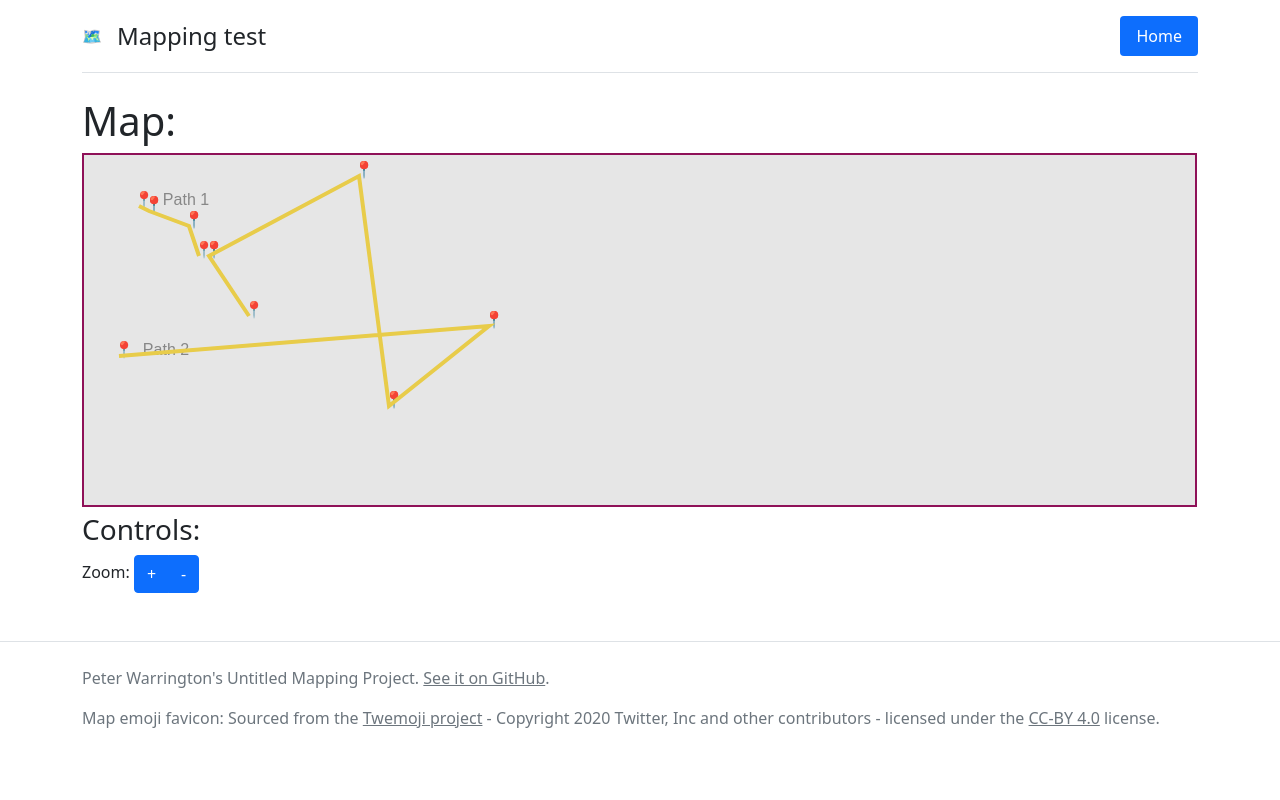
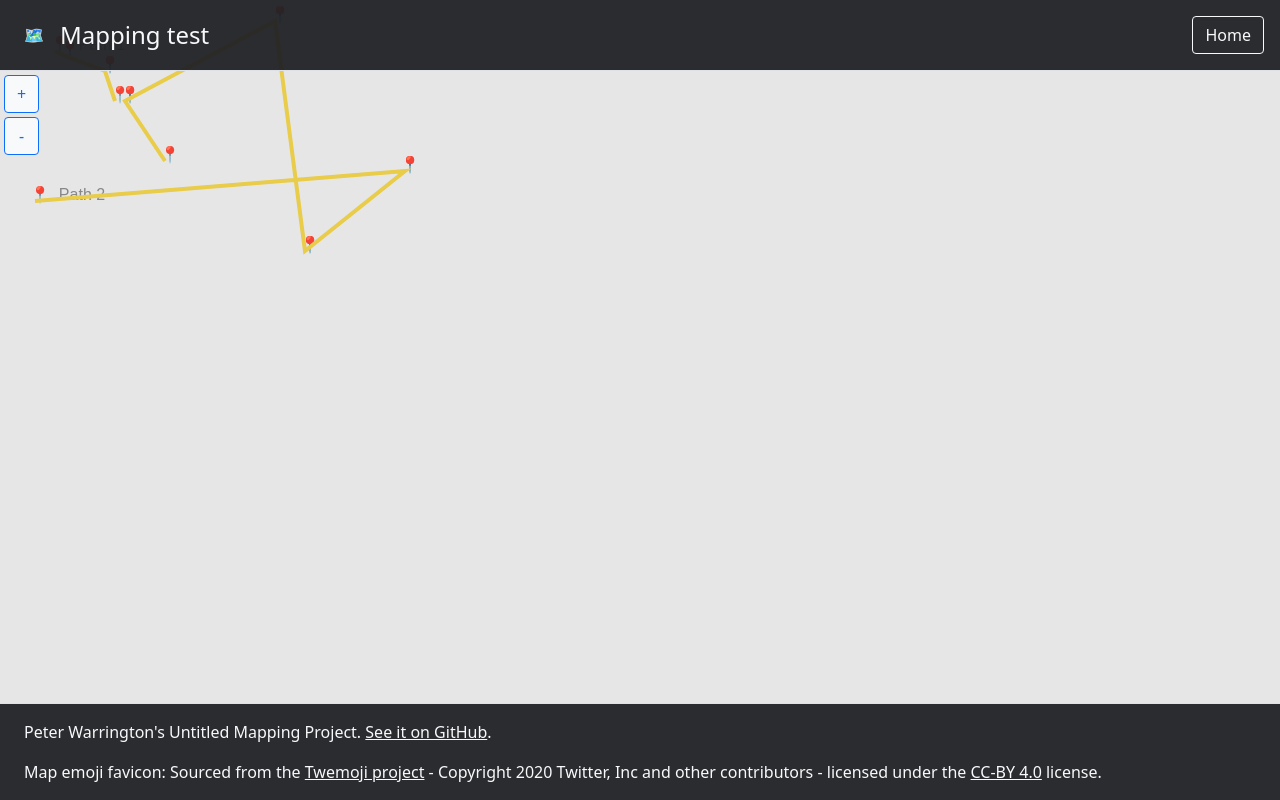
Before and after one commit to PeterWarrington/NEA-mapping, a website: page src/web/index/index.html in a window 1280 px wide. Drawn offline with nearby package versions, Linux system fonts and the light colour scheme; files that its build step writes are made by us from their sources; files whose address does not match are found by name.

Commit message:
Full-screen map redesign

```diff
--- a/src/web/index/index.css
+++ b/src/web/index/index.css
@@ -1,17 +1,27 @@
 .header-icon {
-    margin-right: 15px;
     font-size: 12pt;
+    color: #fff;
 }
 #mapCanvas {
-    border: 2px solid #8F1158;
+    position: absolute;
+    top: 0;
+    left: 0;
+    z-index: -1000;
 }
-/* Support mobile map by simply disabling scrolling [Needs better fix] */
-@media (pointer:none), (pointer:coarse) {
-    html, body {
-        overflow-x: hidden;
-        overflow-y: hidden;
-    }
-    body {
-        position: relative;
-    }
+html, body {
+    overflow-x: hidden;
+    overflow-y: hidden;
 }
+#header {
+    background-color: #202124f1;
+}
+#footer {
+    position: absolute;
+    bottom: 0;
+    width: 100%;
+    background-color: #202124f1;
+}
+#controls {
+    width: 15px;
+    position: absolute;
+}
--- a/src/web/index/index.html
+++ b/src/web/index/index.html
@@ -11,45 +11,40 @@
 </head>
 <body>
     <!-- header -->
-    <div class="container-md">
-        <header class="d-flex flex-wrap justify-content-center py-3 mb-4 border-bottom">
-            <a href="/" class="d-flex align-items-center mb-3 mb-md-0 me-3 me-md-auto text-dark text-decoration-none">
-              <span class="header-icon">🗺</span>
+    <header class="d-flex flex-wrap justify-content-center py-3 border-bottom px-2" id="header">
+        <a href="/" class="d-flex align-items-center mb-3 mb-md-0 me-3 me-md-auto text-light text-decoration-none">
+          <span class="header-icon mx-3">🗺</span>
           <span class="fs-4">Mapping test</span>
         </a>
 
         <ul class="nav nav-pills ms-auto">
-              <li class="nav-item"><a href="#" class="nav-link active" aria-current="page">Home</a></li>
+          <li class="nav-item"><a href="#" class="mx-2 btn btn-outline-light" aria-current="page">Home</a></li>
         </ul>
       </header>
+
+    <!-- Contains page content, mainly map and map controls-->
+    <div id="mapContainer">
+        <canvas id="mapCanvas" height="350px" width="100%"></canvas>
     </div>
 
-    <!-- Contains page content, mainly map and map controls-->
-    <div id="mapContainer" class="container-md">
-        <h1>Map:</h1>
-        <canvas id="mapCanvas" height="350px" width="100%"></canvas>
-
     <!-- Zoom controls -->
-        <h3>Controls:</h3>
-        <span>Zoom: </span>
-        <div class="btn-group" role="group">
-            <button type="button" class="btn btn-primary" id="zoom-in">+</button>
-            <button type="button" class="btn btn-primary" id="zoom-out">-</button>
-        </div>
+    <div id="controls" class="d-grid gap-1 m-1">
+      <button type="button" class="btn btn-outline-primary bg-light text-primary" id="zoom-in">+</button>
+      <button type="button" class="btn btn-outline-primary bg-light text-primary" id="zoom-out">-</button>
     </div>
 
-    <footer class="text-muted mt-5 border-top pt-4">
-      <div class="container">
+    <footer class="text-light mt-3 border-top pt-3 px-4" id="footer">
       <p>
-          Peter Warrington's Untitled Mapping Project. <a href="https://github.com/PeterWarrington/NEA-mapping/" class="link-secondary">See it on GitHub</a>.
+        Peter Warrington's Untitled Mapping Project. <a href="https://github.com/PeterWarrington/NEA-mapping/" class="text-light">See it on GitHub</a>.
       </p>
       <p>
-          Map emoji favicon: Sourced from the <a href="https://twemoji.twitter.com/" class="link-secondary">Twemoji project</a> -
+        Map emoji favicon: Sourced from the <a href="https://twemoji.twitter.com/" class="link-light">Twemoji project</a> -
         Copyright 2020 Twitter, Inc and other contributors -
-          licensed under the <a href="https://creativecommons.org/licenses/by/4.0/" class="link-secondary">CC-BY 4.0</a> license.
+        licensed under the <a href="https://creativecommons.org/licenses/by/4.0/" class="link-light">CC-BY 4.0</a> license.
       </p>
-      </div>
     </footer>
+
+
 
     <script src="https://cdn.jsdelivr.net/npm/bootstrap@5.0.2/dist/js/bootstrap.bundle.min.js" integrity="sha384-MrcW6ZMFYlzcLA8Nl+NtUVF0sA7MsXsP1UyJoMp4YLEuNSfAP+JcXn/tWtIaxVXM" crossorigin="anonymous"></script>
 </body>
--- a/src/web/index/index.js
+++ b/src/web/index/index.js
@@ -132,14 +132,9 @@ class CanvasState {
      * Updates the width of the canvas displayed on screen
      */
     updateCanvasWidth() {
-        let mapContainerStyles = window.getComputedStyle(document.getElementById("mapContainer"));
-
         // Resize to 100% (html decleration does not work)
-        let paddingLeft = parseInt(mapContainerStyles.getPropertyValue('padding-left'));
-        let paddingRight = parseInt(mapContainerStyles.getPropertyValue('padding-right'));
-        let spacing = paddingLeft + paddingRight + 5;
-
-        this.canvas.width = document.getElementById("mapContainer").clientWidth - spacing;
+        this.canvas.width = window.innerWidth;
+        this.canvas.height = window.innerHeight;
     }
 }
 
@@ -393,3 +388,17 @@ function MapTest() {
 
 // Once the page has fully loaded, call MapTest
 document.addEventListener('DOMContentLoaded', MapTest, false);
+
+// Libraries
+
+// https://stackoverflow.com/a/23749355/
+function getAbsoluteHeight(el) {
+    // Get the DOM Node if you pass in a string
+    el = (typeof el === 'string') ? document.querySelector(el) : el;
+
+    var styles = window.getComputedStyle(el);
+    var margin = parseFloat(styles['marginTop']) +
+                    parseFloat(styles['marginBottom']);
+
+    return Math.ceil(el.offsetHeight + margin);
+}
```
Lines whose indentation alone changed are shown as unchanged.
